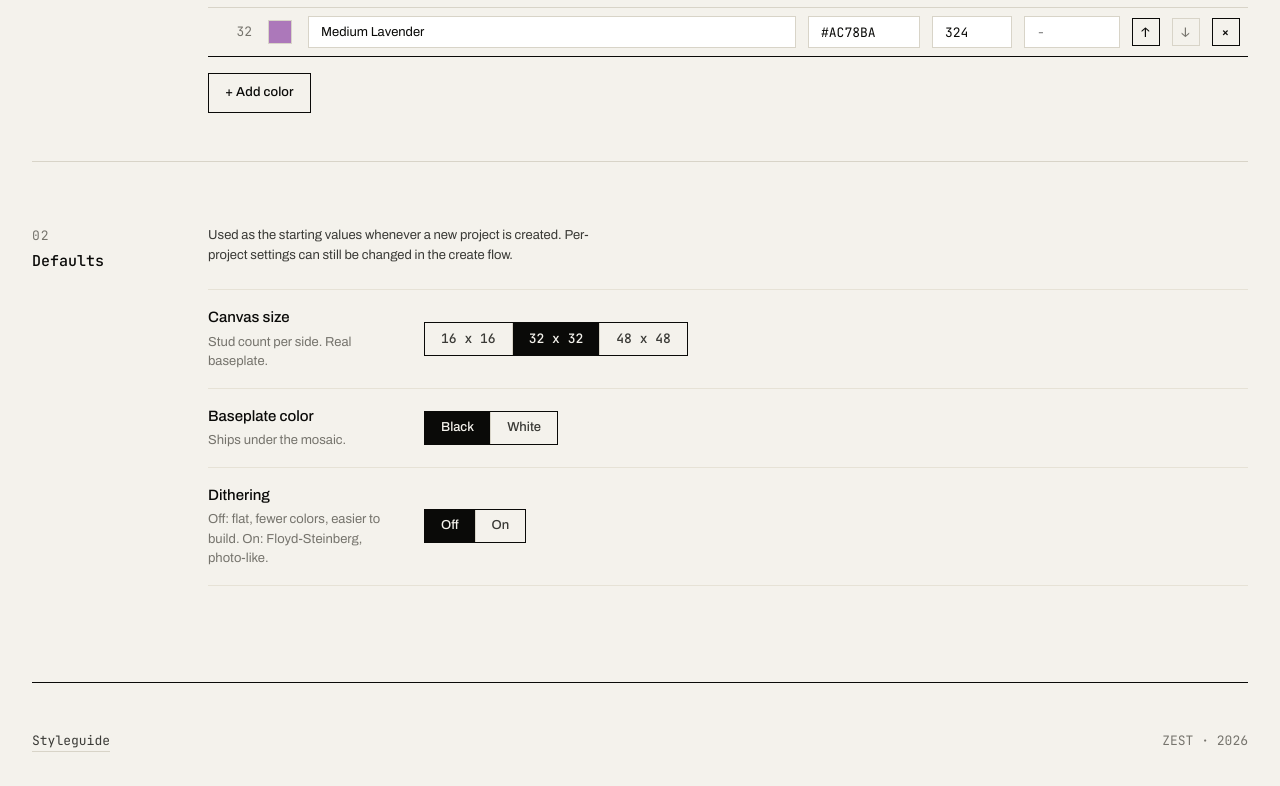
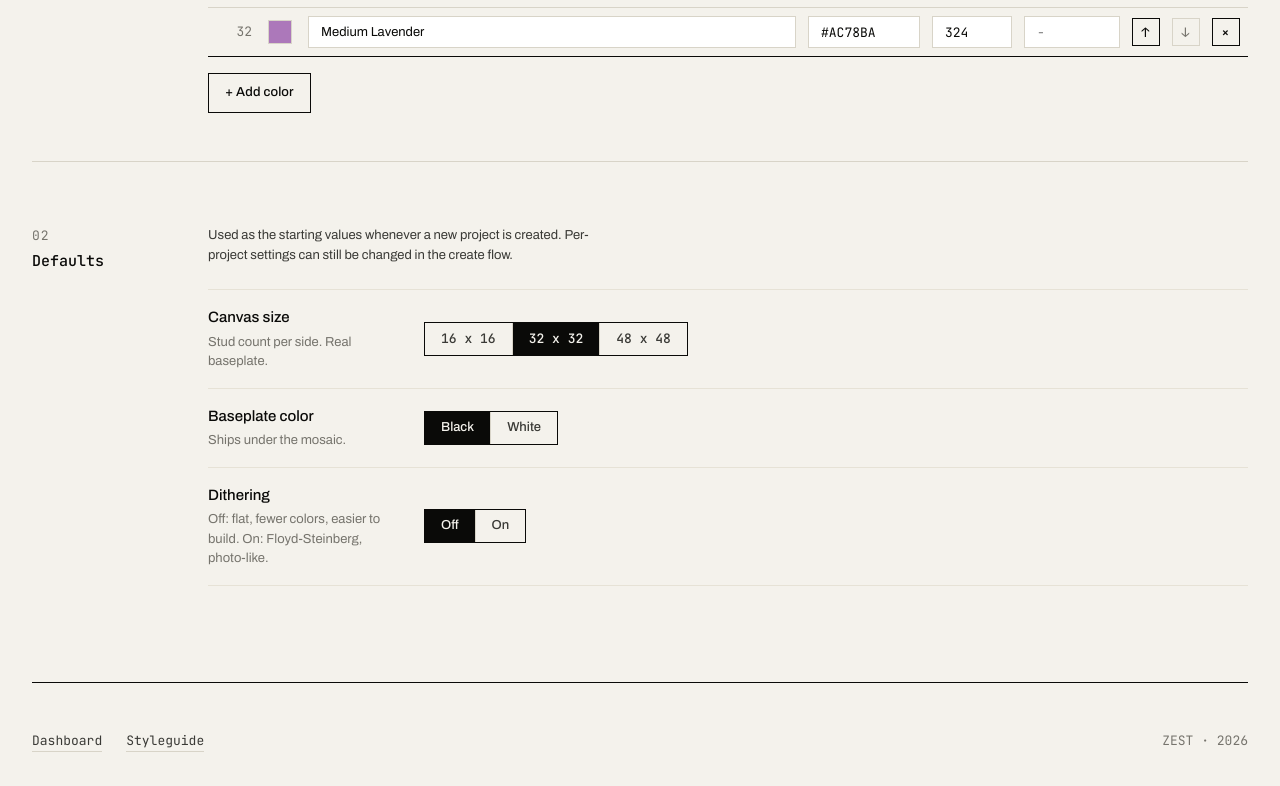
Before and after one commit to Mastersonic544/zest-pixel-art-generator, a React (Vite) app: page /settings in a window 1280 px wide. Shown: the part 1975-2761 px from the top of the page. Built offline with nearby package versions, Linux system fonts and the light colour scheme; no server answers.

Commit message:
polish: remove em dash, gate styleguide to DEV, strip styleguide from prod nav, add vercel.json

```diff
--- a/src/App.tsx
+++ b/src/App.tsx
@@ -1,17 +1,33 @@
+import { lazy, Suspense } from "react";
 import { Routes, Route, Navigate } from "react-router-dom";
 import Dashboard from "./routes/Dashboard";
-import Styleguide from "./routes/Styleguide";
 import Settings from "./routes/Settings";
 import NewProject from "./routes/NewProject/NewProject";
 import ProjectDetail from "./routes/ProjectDetail";
 import BuildPage from "./routes/BuildPage";
 import Studio from "./routes/Studio/Studio";
 
+// Styleguide is dev-only. React.lazy + Suspense means it is tree-shaken
+// from the production bundle entirely (Vite only includes dynamic imports
+// that are reachable at runtime, and import.meta.env.DEV is false in prod).
+const Styleguide = import.meta.env.DEV
+  ? lazy(() => import("./routes/Styleguide"))
+  : null;
+
 export default function App() {
   return (
     <Routes>
       <Route path="/" element={<Dashboard />} />
-      <Route path="/styleguide" element={<Styleguide />} />
+      {import.meta.env.DEV && Styleguide && (
+        <Route
+          path="/styleguide"
+          element={
+            <Suspense fallback={null}>
+              <Styleguide />
+            </Suspense>
+          }
+        />
+      )}
       <Route path="/settings" element={<Settings />} />
       <Route path="/project/new" element={<NewProject />} />
       <Route path="/project/:id" element={<ProjectDetail />} />
--- a/src/routes/Dashboard.tsx
+++ b/src/routes/Dashboard.tsx
@@ -254,7 +254,6 @@ export default function Dashboard() {
         <footer className="db-foot">
           <div className="crosslinks">
             <Link to="/settings">Settings</Link>
-            <Link to="/styleguide">Styleguide</Link>
           </div>
           <span className="num" style={{ color: "var(--ink-3)", fontSize: "var(--t-body-s)" }}>
             ZEST &middot; 2026
--- a/src/routes/NewProject/StepUpload.tsx
+++ b/src/routes/NewProject/StepUpload.tsx
@@ -75,7 +75,7 @@ export default function StepUpload({ onImage }: Props) {
               {dragging ? "Drop to upload" : "Drag an image here"}
             </span>
             <span className="np-upload-sub">
-              or click to browse &mdash; PNG, JPG, WEBP
+              or click to browse. PNG, JPG, WEBP.
             </span>
           </>
         )}
--- a/src/routes/Settings.tsx
+++ b/src/routes/Settings.tsx
@@ -311,7 +311,8 @@ export default function Settings() {
 
         <footer className="sx-foot">
           <div className="crosslinks">
-            <Link to="/styleguide">Styleguide</Link>
+            <Link to="/">Dashboard</Link>
+            {import.meta.env.DEV && <Link to="/styleguide">Styleguide</Link>}
           </div>
           <span className="num" style={{ color: "var(--ink-3)", fontSize: "var(--t-body-s)" }}>
             ZEST &middot; 2026
```
Also changed, not shown: vercel.json (added).
